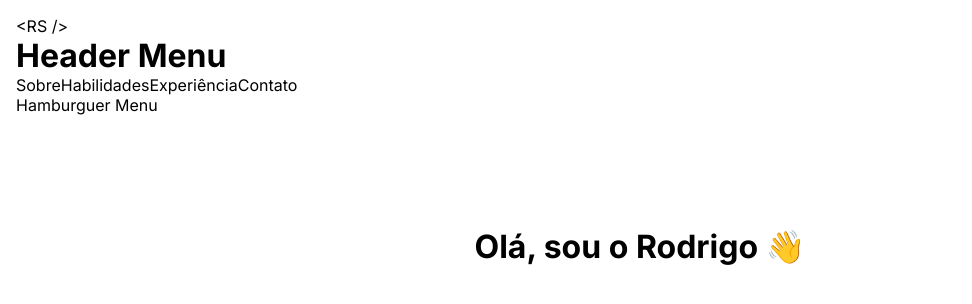
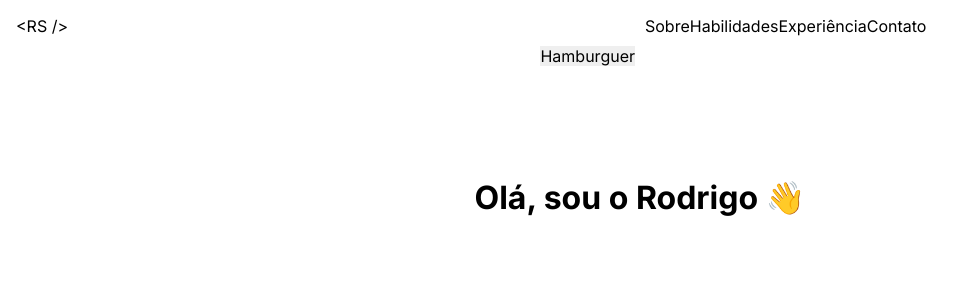
Before and after one commit to rodrigosuelli/portfolio-web, a Next.js app: page / in a window 1280 px wide. Shown: the top 304 px of the page, without its empty margins (0-972 px from the left). Built offline with nearby package versions, Linux system fonts and the light colour scheme.

Commit message:
Developing header..

```diff
--- a/src/app/components/HeaderMenu/HeaderMenu.module.scss
+++ b/src/app/components/HeaderMenu/HeaderMenu.module.scss
@@ -1,9 +1,21 @@
 .headerMenu {
   padding: 16px;
+  display: grid;
+  grid-template-columns: repeat(2, 1fr);
+  gap: 10px;
+}
+
+.logo {
+  width: fit-content;
 }
 
 .headerLinks {
   display: none;
+}
+
+.headerButtons {
+  display: flex;
+  justify-content: flex-end;
 }
 
 @media only screen and (min-width: 768px) {
--- a/src/app/components/HeaderMenu/HeaderMenu.tsx
+++ b/src/app/components/HeaderMenu/HeaderMenu.tsx
@@ -5,8 +5,9 @@ import styles from './HeaderMenu.module.scss';
 export default function HeaderMenu() {
   return (
     <header className={classNames(styles.headerMenu)}>
-      <Link href="/">{'<RS />'}</Link>
-      <h1>Header Menu</h1>
+      <Link className={classNames(styles.logo)} href="/">
+        {'<RS />'}
+      </Link>
       <nav className={classNames(styles.headerLinks)}>
         <Link href="#Sobre">Sobre</Link>
         <Link href="#Habilidades">Habilidades</Link>
@@ -14,7 +15,7 @@ export default function HeaderMenu() {
         <Link href="#Contato">Contato</Link>
       </nav>
       <div className={classNames(styles.headerButtons)}>
-        <div>Hamburguer Menu</div>
+        <button type="button">Hamburguer</button>
       </div>
     </header>
   );
```
